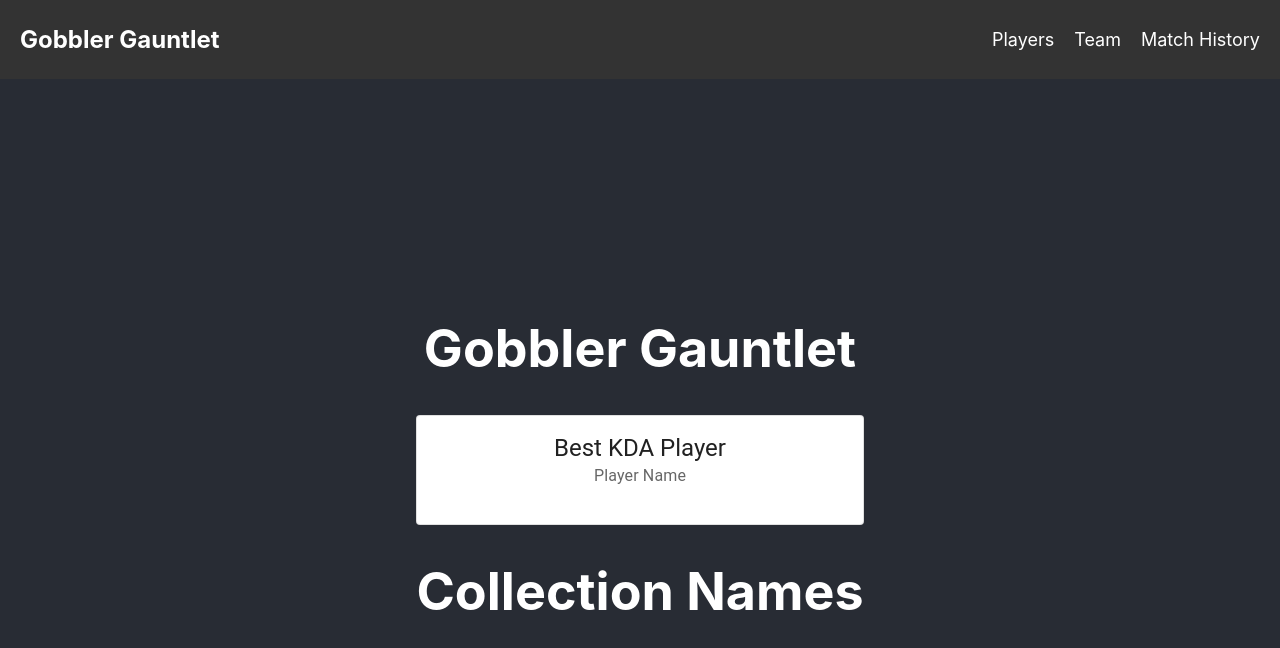
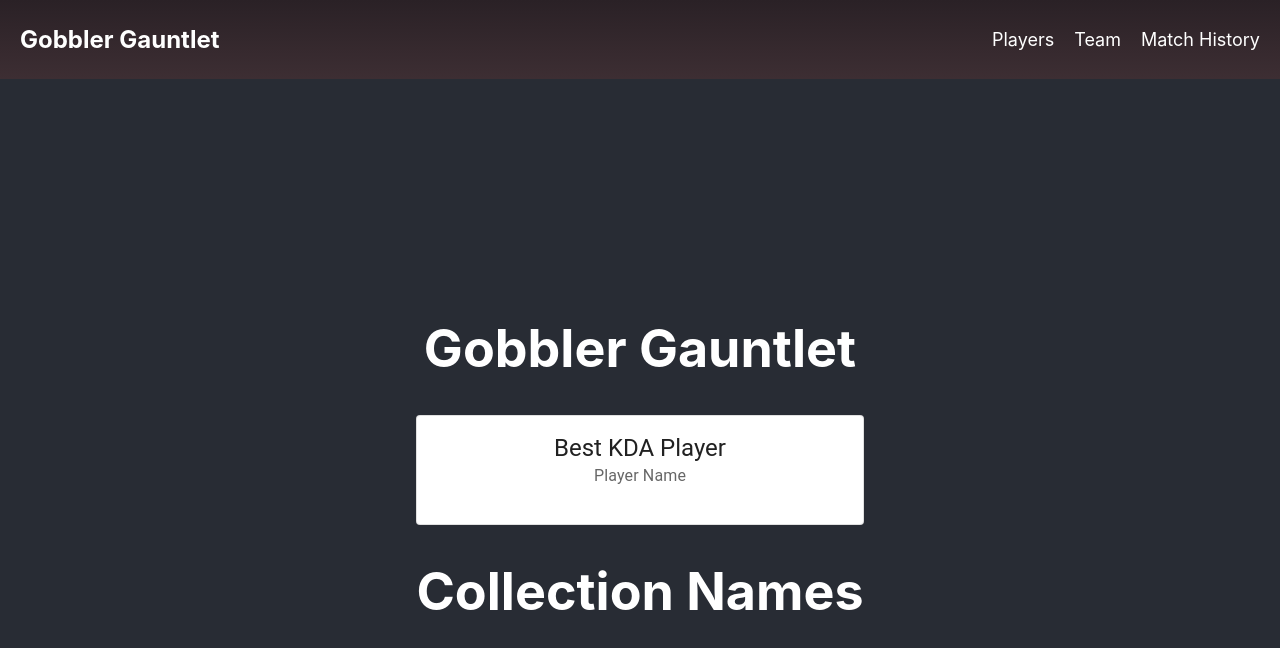
Before and after one commit to benha04/hack, a React (Create React App) app: page / in a window 1280 px wide. Shown: the top 648 px of the page. Built offline with nearby package versions, Linux system fonts and the light colour scheme.

Commit message:
added gradient in navbar

```diff
--- a/package.json
+++ b/package.json
@@ -12,6 +12,7 @@
     "mongoose": "^8.6.2",
     "react": "^18.3.1",
     "react-dom": "^18.3.1",
+    "react-native-linear-gradient": "^2.8.3",
     "react-scripts": "5.0.1",
     "web-vitals": "^2.1.4"
   },
--- a/src/components/home/home.jsx
+++ b/src/components/home/home.jsx
@@ -19,6 +19,7 @@ const card = (
 
   </React.Fragment>
 );
+
 const Home = () => {
   const [collectionNames, setCollectionNames] = useState([]);
 
@@ -35,6 +36,7 @@ const Home = () => {
 
     fetchData();
   }, []);
+
 
   return (
     <div>
--- a/src/components/navbar/navbar.css
+++ b/src/components/navbar/navbar.css
@@ -1,9 +1,12 @@
 /* Navbar styles */
+
+
 .navbar {
     position: fixed; /* Sticky effect */
     top: 0;
     width: 100%;
-    background-color: #333; /* Dark background color */
+    /*background-color: #2A2126; Dark background color */
+    background: linear-gradient(#2A2126, #3D2E33);
     padding: 25px 20px; /* Adjust padding here for desired space */
     display: flex;
     justify-content: space-between; /* Space between left and right content */
--- a/src/components/navbar/navbar.jsx
+++ b/src/components/navbar/navbar.jsx
@@ -1,6 +1,6 @@
 import React from 'react';
 import './navbar.css'; // Importing the CSS for the navbar
-
+import LinearGradient from 'react-native-linear-gradient'; //importing the Linear Gradient for navbars
 function Navbar() {
   return (
     <nav className="navbar">
```
Also changed, not shown: 1 other file (tests, documents, lock files or other folders).
